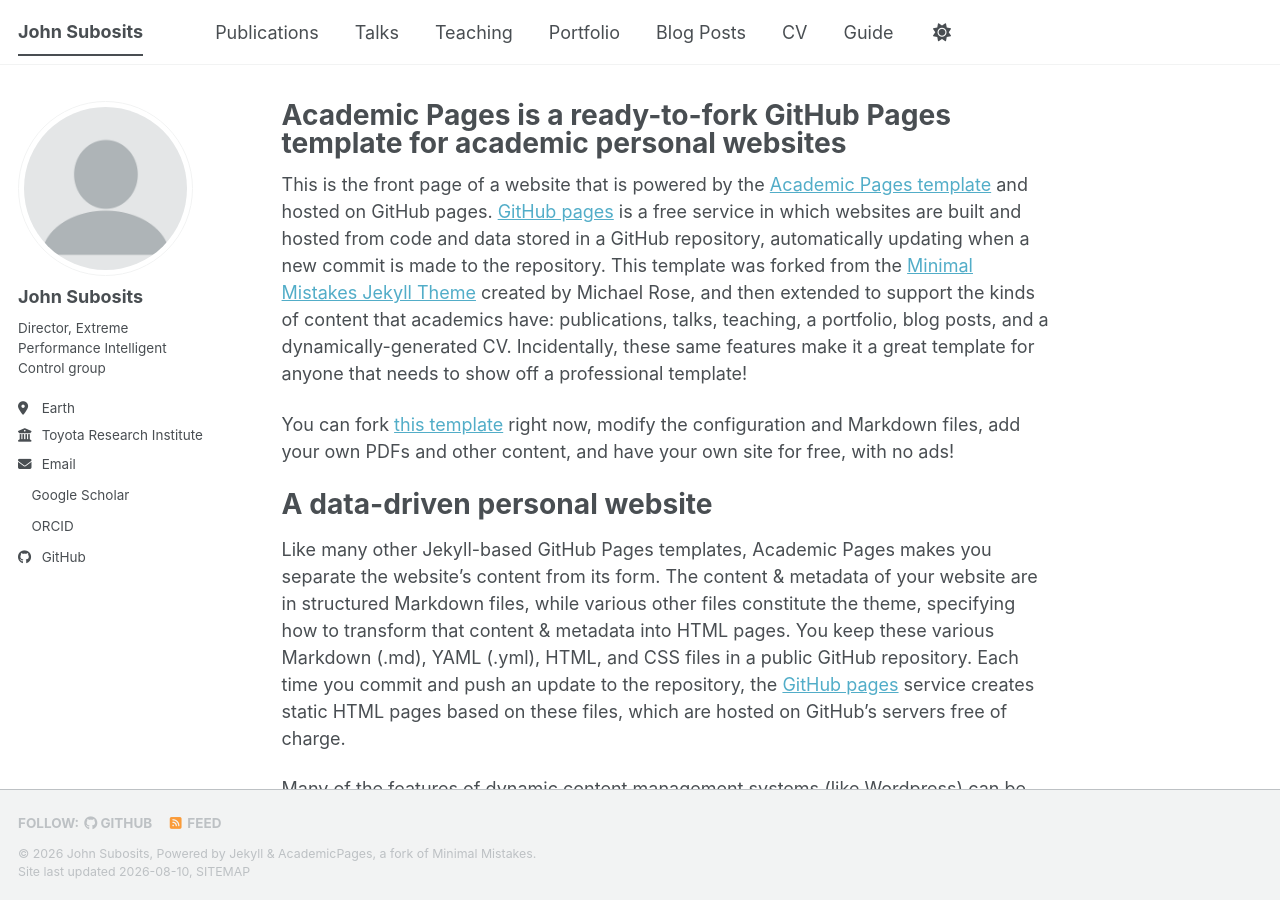
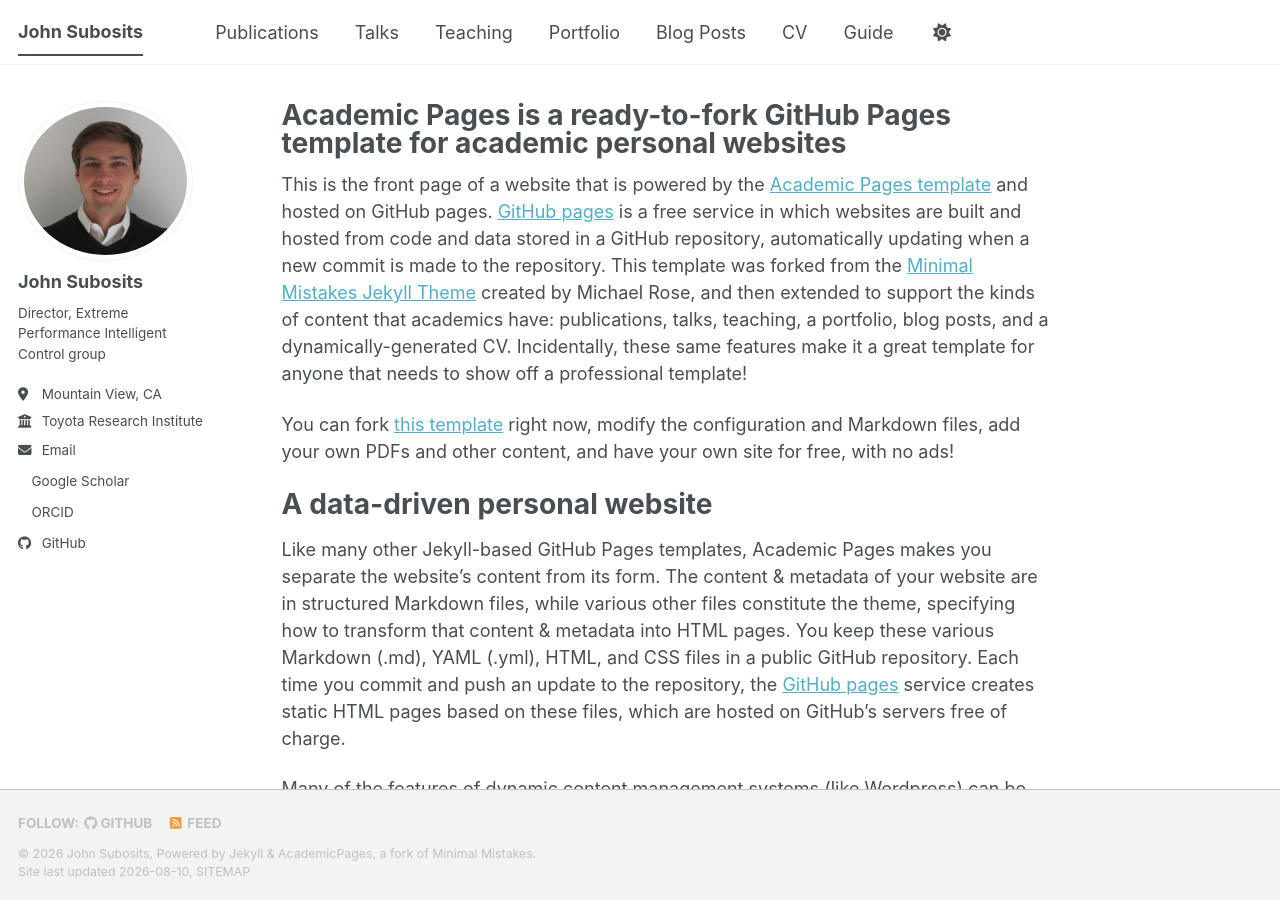
Before and after one commit to john-subosits/john-subosits.github.io, a Jekyll site: the page built from _pages/about.md, in a window 1280 px wide and 900 px high. Built offline with Jekyll 4.4.1, drawn with Linux system fonts in a browser that asks for light colours; a style sheet for code colours, icons or effects is not loaded.

Commit message:
Update _config.yml
add picture pointer

```diff
--- a/_config.yml
+++ b/_config.yml
@@ -23,14 +23,14 @@ repository               : "john-subosits/john-subosits.github.io"
 #               Additional customization can be done by editing /_includes/author-profile.html
 author:
   # Biographic information
-  avatar           : "profile.png"
+  avatar           : "headshot.jpg"
   name             : "John Subosits"
   pronouns         : # example: "he/him"
   bio              : "Director, Extreme Performance Intelligent Control group"
-  location         : "Earth"
+  location         : "Mountain View, CA"
   employer         : "Toyota Research Institute"
   uri              : # URL
-  email            : "none@example.org"
+  email            : "johnkarls135@gmail.com"
 
   # Academic websites
   academia         : # URL
```
